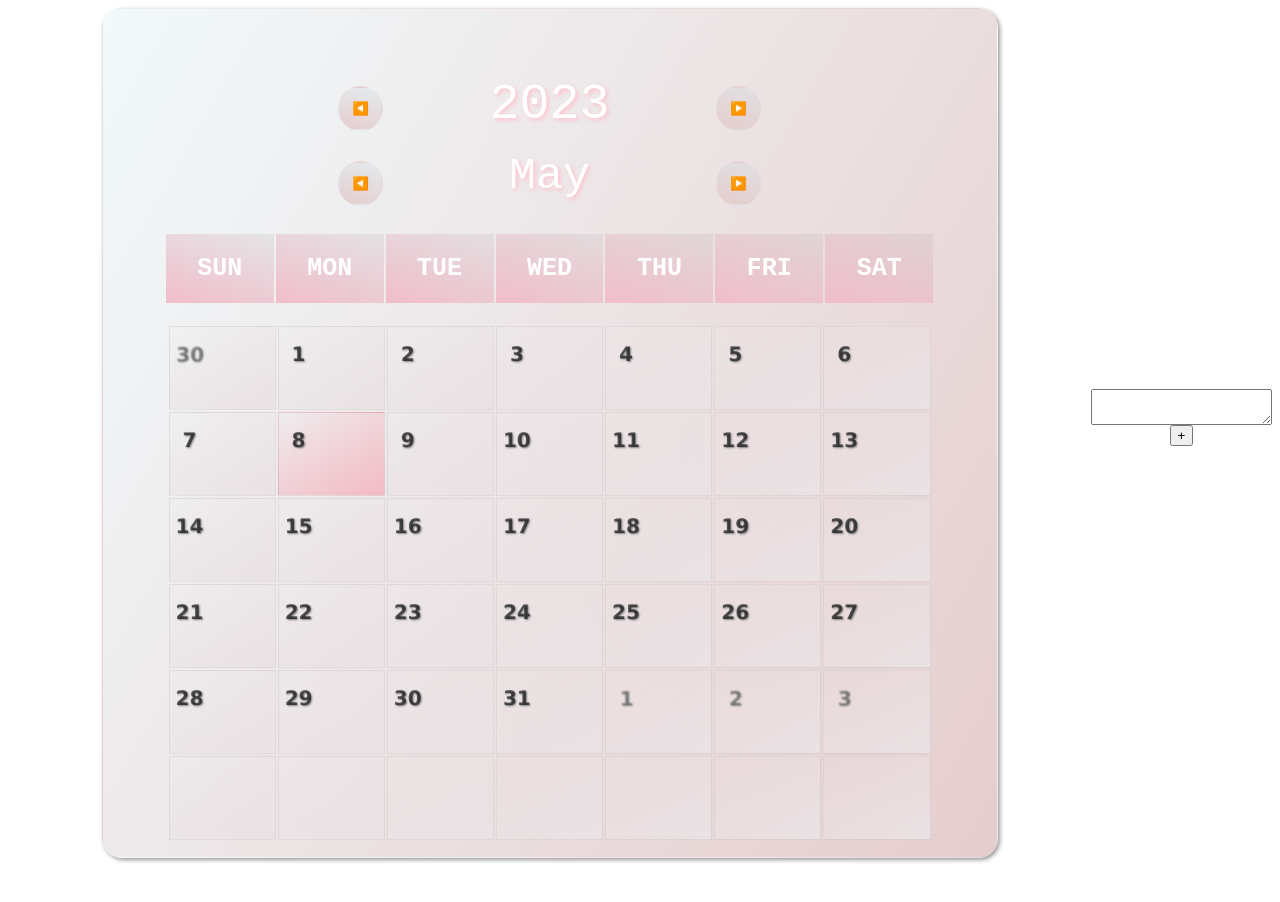
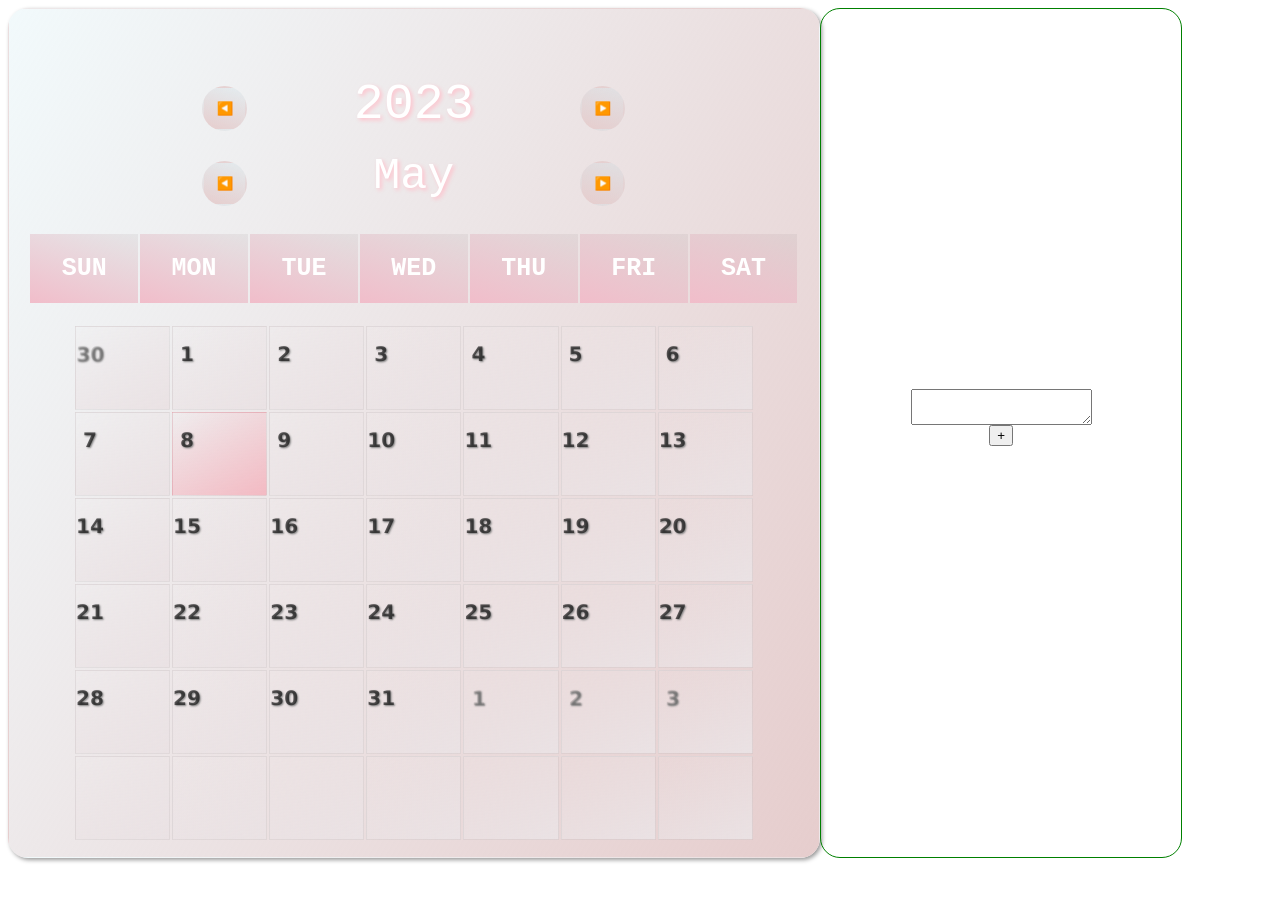
Before and after one commit to minsun0714/Diet_Diary_App, a React (Create React App) app: page / in a window 1280 px wide. Shown: the top 902 px of the page. Built offline with nearby package versions, Linux system fonts and the light colour scheme.

Commit message:
🚚 RootState import 경로 변경

```diff
--- a/src/components/ToDos/ToDoCards.tsx
+++ b/src/components/ToDos/ToDoCards.tsx
@@ -2,13 +2,17 @@ import React from "react";
 import styled from "styled-components";
 import { deleteToDo, updateToDo } from "../../store/toDosStore";
 import { useDispatch, useSelector } from "react-redux";
-import { RootState } from "../..";
+import { RootState } from "../../store/rootStore";
 
 const CardsWrapper = styled.div`
   display: flex;
   flex-direction: column;
   justify-content: center;
   align-items: center;
+  border: 1px solid green;
+  border-radius: 20px;
+  width: 40vw;
+  margin-right: 7vw;
 `;
 
 const Cards = styled.ul`
```
